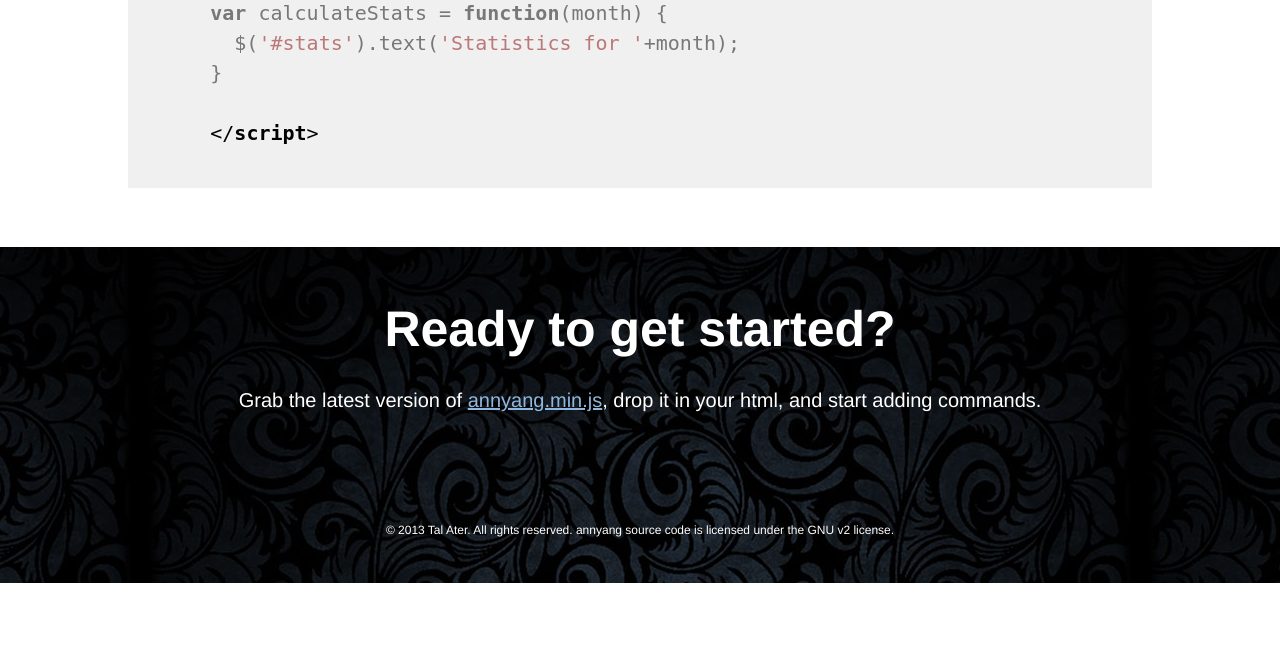
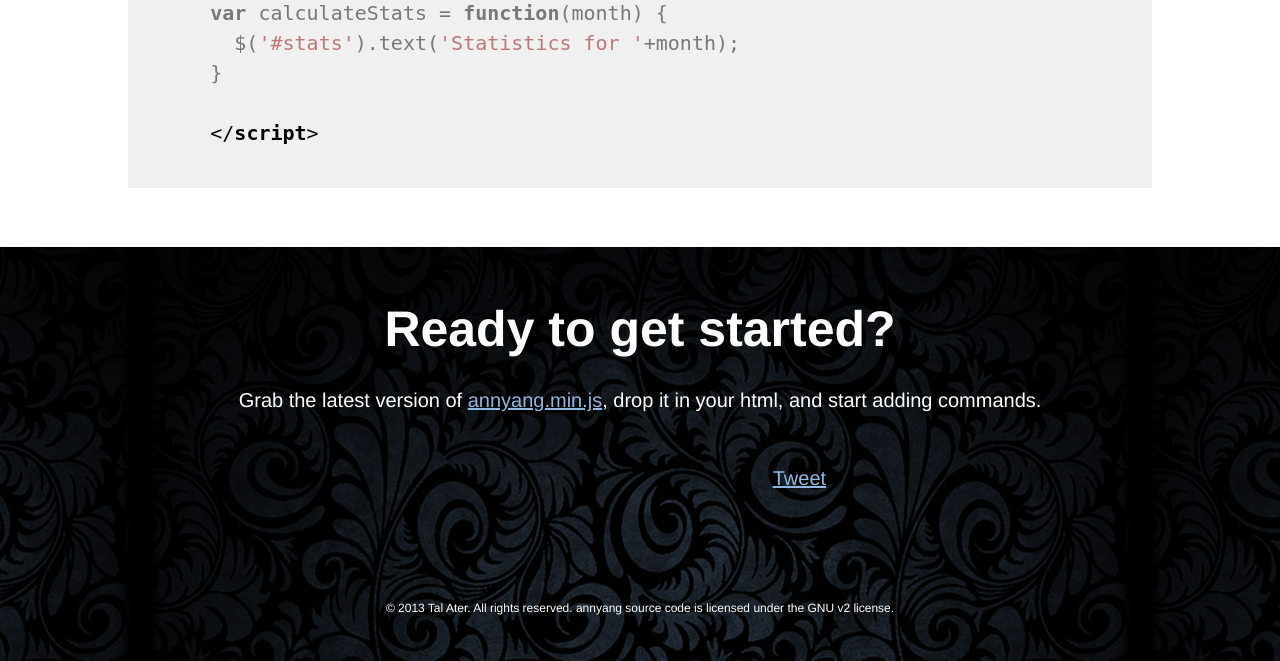
Before and after one commit to TalAter/annyang, a PHP site: page /example.html in a window 1280 px wide. Shown: the part 2804-3465 px from the top of the page. Before the commit the page ends 3387 px from the top, so only its background shows below. Run offline with PHP 8.4, Linux system fonts and the light colour scheme; some libraries are stand-ins or nearby versions; grey boxes are pictures that could not be loaded.

Commit message:
Added social buttons to footer

```diff
--- a/demo/css/main.css
+++ b/demo/css/main.css
@@ -94,6 +94,9 @@
   color: #fff;
   padding: 2% 10%;
 }
+p.social{
+  margin-top: 40px;
+}
 p.copyright{
   margin-top: 100px;
   font-size: 12px;
--- a/demo/example.html
+++ b/demo/example.html
@@ -148,6 +148,12 @@
   <section id="section_footer">
     <h2>Ready to get started?</h2>
     <p>Grab the latest version of <a href="https://github.com/TalAter/annyang">annyang.min.js</a>, drop it in your html, and start adding commands.</p>
+    <p class="social">
+      <iframe src="http://ghbtns.com/github-btn.html?user=TalAter&repo=annyang&type=watch&count=true&size=large" allowtransparency="true" frameborder="0" scrolling="0" width="152px" height="30px"></iframe>
+      <iframe src="http://ghbtns.com/github-btn.html?user=TalAter&repo=annyang&type=fork&count=true&size=large" allowtransparency="true" frameborder="0" scrolling="0" width="156px" height="30px"></iframe>
+      <a href="https://twitter.com/share" class="twitter-share-button" data-url="http://www.annyangjs.com" data-via="TalAter" data-lang="en" data-count="horizontal" data-text="annyang! A javascript library for adding voice commands to your site. Let your users talk to your site">Tweet</a>
+<script>!function(d,s,id){var js,fjs=d.getElementsByTagName(s)[0];if(!d.getElementById(id)){js=d.createElement(s);js.id=id;js.src="https://platform.twitter.com/widgets.js";fjs.parentNode.insertBefore(js,fjs);}}(document,"script","twitter-wjs");</script>
+    </p>
     <p class="copyright">&copy; 2013 Tal Ater. All rights reserved. annyang source code is licensed under the GNU v2 license.</p>
   </section>
   <script src="//ajax.googleapis.com/ajax/libs/jquery/1.10.2/jquery.min.js"></script>
```
